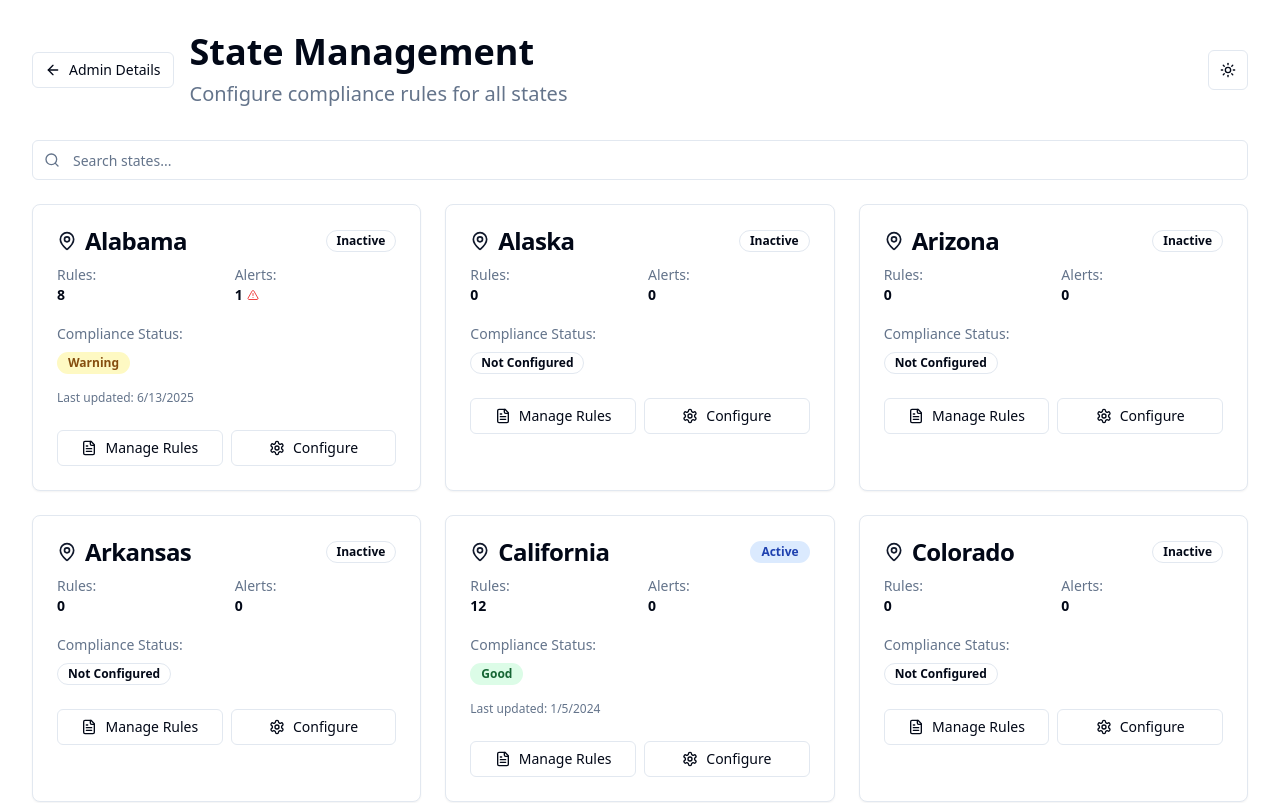
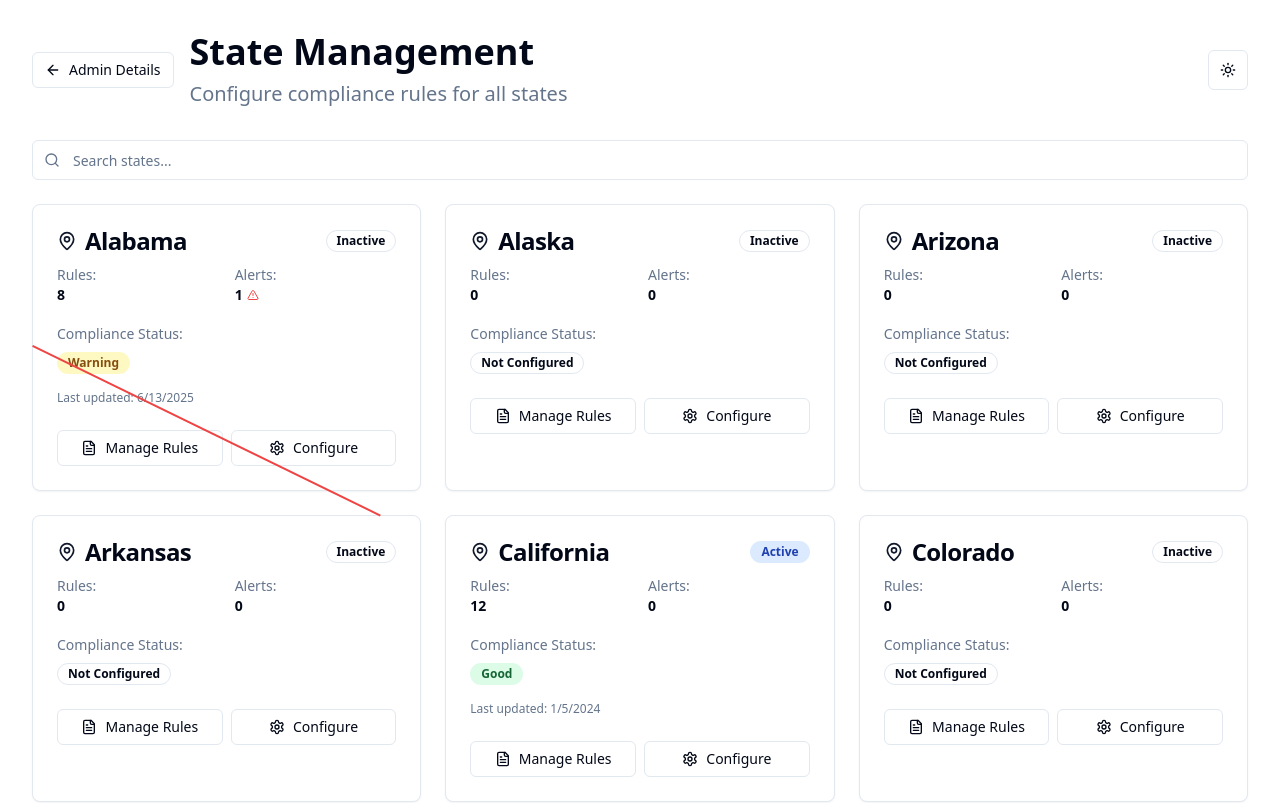
Before and after one commit to Coastal-Claims-Services/legal-and-compliance-3, a React (Vite) app: page /states in a window 1280 px wide. Shown: the top 803 px of the page. Built offline with nearby package versions, Linux system fonts and the light colour scheme.

Commit message:
Add visual indicator for Alabama
Add a red diagonal line to the Alabama state box to indicate its inactive status.

```diff
--- a/src/pages/States.tsx
+++ b/src/pages/States.tsx
@@ -171,7 +171,14 @@ const States = () => {
             {filteredStates.map((state) => {
               const stateData = getStateData(state);
               return (
-                <Card key={state} className="hover:shadow-lg transition-shadow">
+                <Card key={state} className={`hover:shadow-lg transition-shadow ${state === 'Alabama' ? 'relative' : ''}`}>
+                  {state === 'Alabama' && (
+                    <div className="absolute inset-0 z-10 pointer-events-none">
+                      <div className="w-full h-full relative">
+                        <div className="absolute top-0 left-0 w-full h-0.5 bg-red-500 origin-top-left transform rotate-[26deg] translate-y-[140px]"></div>
+                      </div>
+                    </div>
+                  )}
                   <CardHeader className="pb-3">
                     <div className="flex items-center justify-between">
                       <CardTitle className="flex items-center gap-2">
```
